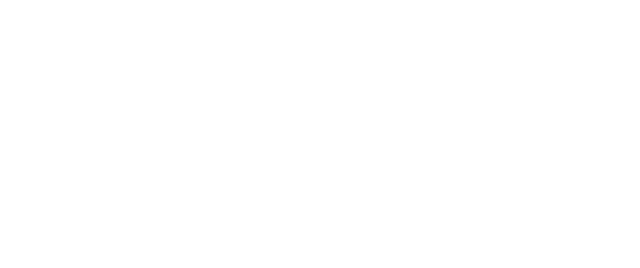
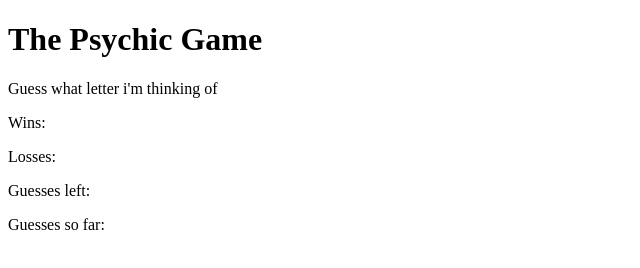
Before and after one commit to davidmstanleyjr/Psychic-Game, a plain HTML site: page index.html in a window 1280 px wide. Shown: the whole page, without its empty margins (0-640 px from the left). Drawn offline with Linux system fonts and the light colour scheme; files that its build step writes are made by us from their sources.

Commit message:
updated html to with text to be displayed on screen

```diff
--- a/index.html
+++ b/index.html
@@ -9,6 +9,15 @@
     <script type="text/javascript" src="assets/javascript/game.js"></script>
 </head>
 <body>
+    <h1>The Psychic Game</h1>
+    <div>
+        <p id="directions-text">Guess what letter i'm thinking of</p>
+        <p id="userchoice-text"></p>
+        <p id="wins-text">Wins:</p>
+        <p id="losses-text">Losses:</p>
+        <p id="guesses-left-text">Guesses left:</p>
+        <p id="guesses-so-far:">Guesses so far:</p>
+    </div>
 
 </body>
 </html>
```
